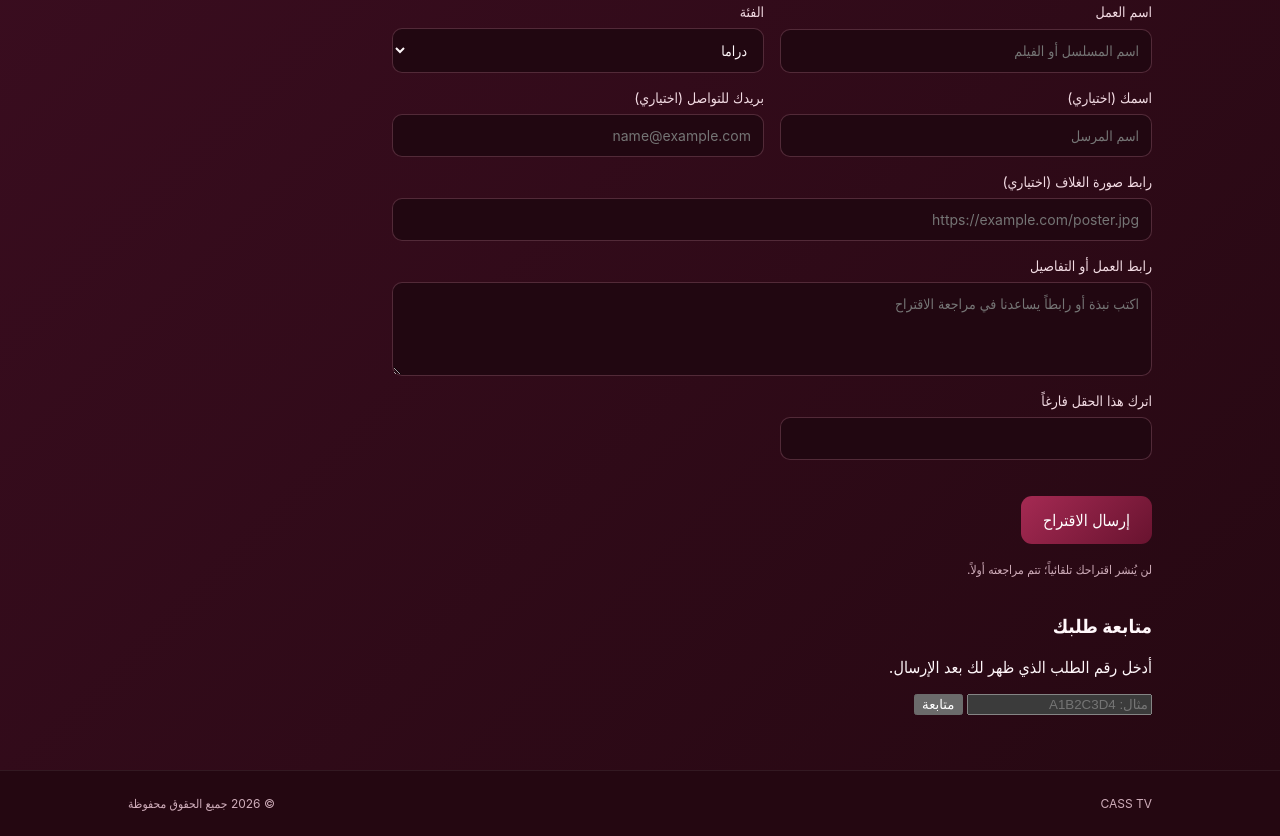
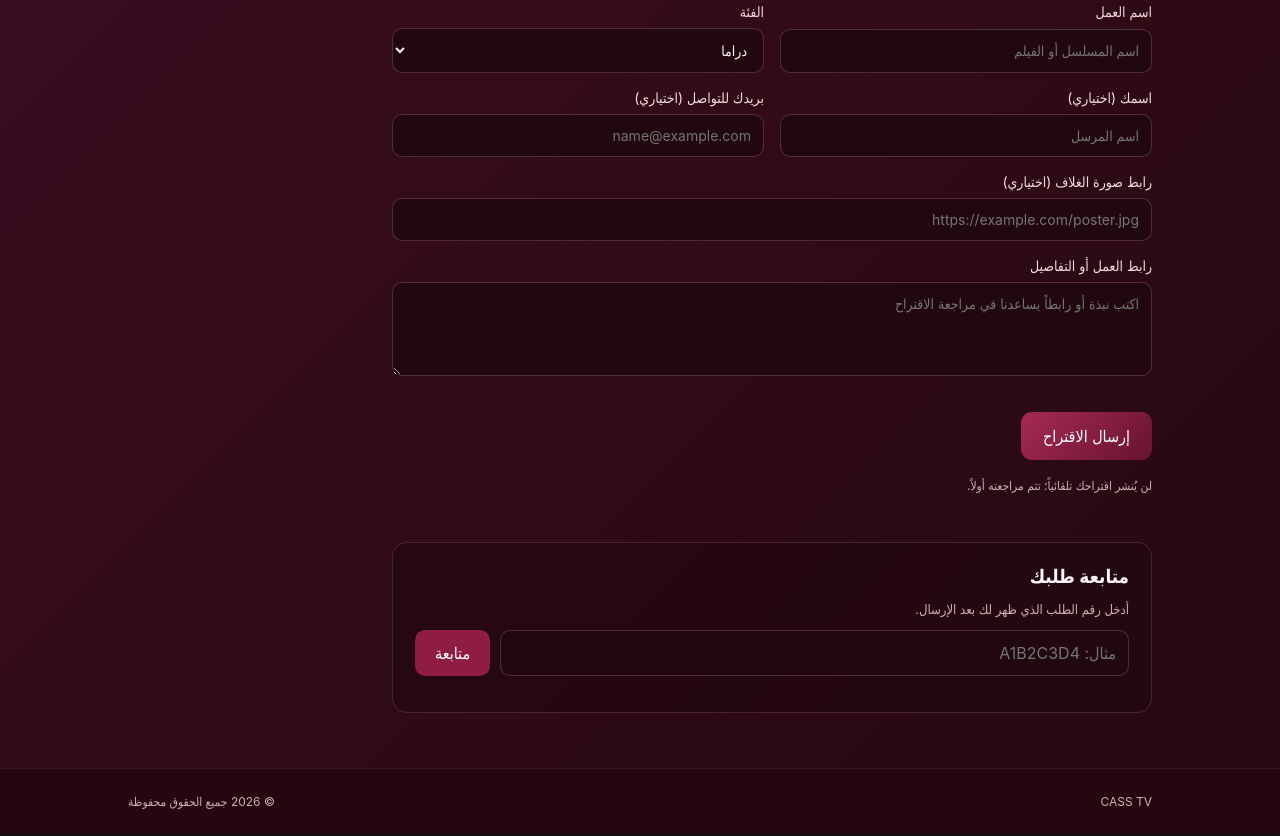
Before and after one commit to Abboudgg/CASS-TV, a website: page public/index.html in a window 1280 px wide. Shown: the part 1577-2413 px from the top of the page. Drawn offline with Linux system fonts and the light colour scheme; no server answers.

Commit message:
Style series suggestion tracker and anti-spam field

```diff
--- a/public/style.css
+++ b/public/style.css
@@ -125,3 +125,15 @@ h1 span { color: #e5a2b8; }
 .series-submit-form .primary-button { justify-self: start; border: 0; cursor: pointer; font: inherit; }
 .form-note { margin: 0; color: var(--muted); font-size: 12px; line-height: 1.7; }
 @media (max-width: 600px) { .series-submit-form { grid-template-columns: 1fr; } }
+
+
+/* Series suggestion tracking */
+.trap-field { position:absolute !important; width:1px !important; height:1px !important; overflow:hidden !important; clip:rect(0,0,0,0) !important; white-space:nowrap !important; }
+.series-submit-form button:disabled { opacity:.55; cursor:wait; }
+.track-box { max-width:760px; margin-top:30px; padding:22px; border:1px solid #d98aa533; border-radius:15px; background:#21071199; }
+.track-box h3 { margin:0 0 8px; }
+.track-box p { color:var(--muted); font-size:13px; }
+.track-form { display:flex; gap:10px; flex-wrap:wrap; }
+.track-form input { flex:1; min-width:180px; border:1px solid #d98aa544; border-radius:10px; padding:12px; color:#fff7fa; background:#210711; font:inherit; }
+.track-form button { border:0; border-radius:10px; padding:12px 20px; color:white; background:var(--accent); font:inherit; cursor:pointer; }
+.track-result { margin-top:14px; color:#f2c4d3; line-height:1.8; overflow-wrap:anywhere; }
```
